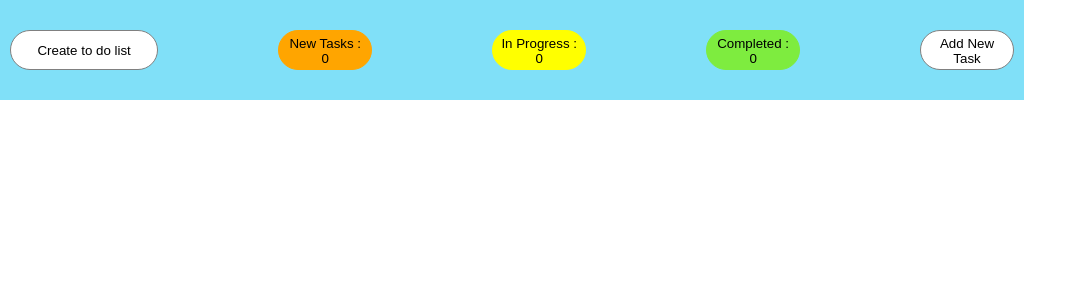
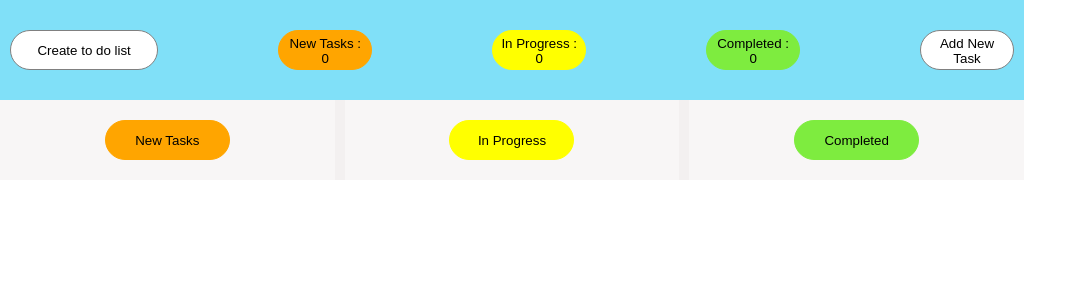
Before and after one commit to lranatunga/Task_Hub_ToDoList, a React (Create React App) app in the folder todowithreact/: page / in a window 1280 px wide. Shown: the top 300 px of the page, without its empty margins (0-1087 px from the left). Built offline with nearby package versions, Linux system fonts and the light colour scheme.

Commit message:
Drag drop with out counters

```diff
--- a/todowithreact/package.json
+++ b/todowithreact/package.json
@@ -10,6 +10,7 @@
     "react-beautiful-dnd": "^13.1.1",
     "react-dom": "^18.2.0",
     "react-scripts": "5.0.1",
+    "uuid": "^9.0.0",
     "web-vitals": "^2.1.4"
   },
   "scripts": {
--- a/todowithreact/src/App.js
+++ b/todowithreact/src/App.js
@@ -2,15 +2,11 @@ import React from 'react';
 import './App.css';
 import './Button.css';
 import AddTaskButton from './Components/AddTaskButton';
-import NewTaskBoard from './Components/NewTaskBoard';
-import CompletedTasks from './Components/CompletedTasks';
-import InProgress from './Components/InProgressTasks';
 import { useState } from 'react';
 // import { useEffect } from 'react';
 import AddTaskPopup from './Components/AddTaskPopup';
-// import ItemBoard from './Components/ItemBoard';
-// import { DragDropContext, Draggable,  Droppable } from "react-beautiful-dnd";
 import DragAndDrop from './Components/DragDrop';
+import { v4 as uuidv4 } from 'uuid';
 
 function App() {
 
@@ -44,10 +40,11 @@ function App() {
 
         const newTask = {
             id :id,
+            taskId: uuidv4(),
             taskName: taskName,
             description: taskDescription,
             dueDate: dueDate,
-            taskStatus:'Completed'
+            taskStatus:'Assign'
         };
         const updatedTaskList = [...taskList, newTask];
         setTaskList(updatedTaskList);
@@ -58,18 +55,6 @@ function App() {
         setId (id + 1)
 
   }
-
-
-   const deleteAddedTasks  = (id) =>{
- const updatedTasks = taskList.filter(task => task.id !== id);
-  setTaskList(updatedTasks);
-  localStorage.setItem('taskBoard', JSON.stringify(updatedTasks));
-    setCount(count -1)
-}
-
-
-
-
 
   return (
     <div className="App">
@@ -97,20 +82,10 @@ function App() {
                             setTaskDescription={setTaskDescription}
                             dueDate={dueDate}
                             setDueDate={setDueDate}  /> }
-              {/* <div className='bottom-section'>
-                      <NewTaskBoard deleteAddedTasks={deleteAddedTasks}
-                                               />
-                      <InProgress />
-                      <CompletedTasks />
 
-
-
-
-
-              </div> */}
-<div>
-  <DragAndDrop/>
-</div>
+        <div>
+          <DragAndDrop/>
+        </div>
 
 
         </div>
--- a/todowithreact/src/Components/DragDrop.js
+++ b/todowithreact/src/Components/DragDrop.js
@@ -1,12 +1,109 @@
 import { DragDropContext, Draggable,  Droppable } from "react-beautiful-dnd";
 import ItemBoard from "./ItemBoard";
+import TaskStatus from "./TasksStatus";
+import { useState } from "react";
+import { v4 as uuidv4 } from 'uuid';
 
 
 function DragAndDrop(){
-     let taskList =JSON.parse(localStorage.getItem('taskBoard'))||[]
+  // const taskList = JSON.parse(localStorage.getItem('taskBoard')) || []
+
+
+  //    const onDragEnd = (result) => {
+  //     const { source, destination } = result;
+
+  //     // If the item was dropped outside of any droppable area
+  //     if (!destination) {
+  //       return;
+  //     }
+
+
+
+  //     // If the item was dropped in the Completed section
+  //     if (destination.droppableId === 'completed-tasks') {
+  //       const taskId = result.draggableId;
+  //       const updatedTaskList = taskList.map((task) => {
+  //         if (task.id === taskId) {
+  //           // Update the task status to "Completed"
+  //           return { ...task, taskStatus: 'Completed' };
+  //         }
+  //         return task;
+  //       });
+  //       localStorage.setItem('taskBoard', JSON.stringify(updatedTaskList));
+  //     }
+  //     if (destination.droppableId === 'in-progress') {
+  //       const taskId = result.draggableId;
+  //       const updatedTaskList = taskList.map((task) => {
+  //         if (task.id === taskId) {
+  //           // Update the task status to "Completed"
+  //           return { ...task, taskStatus: 'In Progress' };
+  //         }
+  //         return task;
+  //       });
+  //       localStorage.setItem('taskBoard', JSON.stringify(updatedTaskList));
+  //     }
+
+  //     if (destination.droppableId === 'new-tasks') {
+  //       const taskId = result.draggableId;
+  //       const updatedTaskList = taskList.map((task) => {
+  //         if (task.id === taskId) {
+  //           // Update the task status to "Completed"
+  //           return { ...task, taskStatus: 'Assign' };
+  //         }
+  //         return task;
+  //       });
+  //       localStorage.setItem('taskBoard', JSON.stringify(updatedTaskList));
+  //     }
+
+
+
+
+
+
+  //   };
+
+  const [taskList, setTaskList] = useState(
+    JSON.parse(localStorage.getItem('taskBoard')) || []
+  );
+
+  const onDragEnd = (result) => {
+    const { source, destination } = result;
+
+    // If the item was dropped outside of any droppable area
+    if (!destination) {
+      return;
+    }
+
+    const taskId = result.draggableId;
+    const updatedTaskList = taskList.map((task) => {
+      if (task.taskId === taskId) {
+        // Update the task status based on the drop location
+        switch (destination.droppableId) {
+          case 'new-tasks':
+            return { ...task, taskStatus: 'Assign' };
+          case 'in-progress':
+            return { ...task, taskStatus: 'In Progress' };
+          case 'completed-tasks':
+            return { ...task, taskStatus: 'Completed' };
+          default:
+            return task;
+        }
+      } else {
+        return task;
+      }
+    });
+
+    setTaskList(updatedTaskList);
+    localStorage.setItem('taskBoard', JSON.stringify(updatedTaskList));
+  };
+
+
+
     return(
-        <DragDropContext>
+        <DragDropContext onDragEnd={onDragEnd}>
   <div className='bottom-section'>
+    <div className="section-newTasks">
+    <TaskStatus  class={'new-task-boards'}status={'New Tasks'} />
     <Droppable droppableId="new-tasks">
       {(provided) => (
         <div
@@ -17,7 +114,7 @@ function DragAndDrop(){
           {taskList
             .filter((task) => task.taskStatus === "Assign")
             .map((task, index) => (
-              <Draggable key={task.id} draggableId={task.id} index={index}>
+              <Draggable key={task.taskId} draggableId={task.taskId} index={index}>
                 {(provided) => (
                   <div
                     {...provided.draggableProps}
@@ -37,7 +134,10 @@ function DragAndDrop(){
         </div>
       )}
     </Droppable>
+    </div>
 
+    <div className="section-inprogress">
+    <TaskStatus  class={'inprogress-boards'}status={'In Progress'} />
     <Droppable droppableId="in-progress">
       {(provided) => (
         <div
@@ -48,7 +148,7 @@ function DragAndDrop(){
           {taskList
             .filter((task) => task.taskStatus === "In Progress")
             .map((task, index) => (
-              <Draggable key={task.id} draggableId={task.id} index={index}>
+              <Draggable key={task.taskId} draggableId={task.taskId} index={index}>
                 {(provided) => (
                   <div
                     {...provided.draggableProps}
@@ -68,7 +168,11 @@ function DragAndDrop(){
         </div>
       )}
     </Droppable>
+    </div>
 
+
+    <div className="section-completed">
+    <TaskStatus  class={'completed-boards'}status={'Completed'} />
     <Droppable droppableId="completed-tasks">
       {(provided) => (
         <div
@@ -79,7 +183,7 @@ function DragAndDrop(){
           {taskList
             .filter((task) => task.taskStatus === "Completed")
             .map((task, index) => (
-              <Draggable key={task.id} draggableId={task.id} index={index}>
+              <Draggable key={task.taskId} draggableId={task.taskId} index={index}>
                 {(provided) => (
                   <div
                     {...provided.draggableProps}
@@ -101,6 +205,7 @@ function DragAndDrop(){
       )}
     </Droppable>
     </div>
+    </div>
     </DragDropContext>
     )
 }
```
Also changed, not shown: 1 other file (tests, documents, lock files or other folders).
